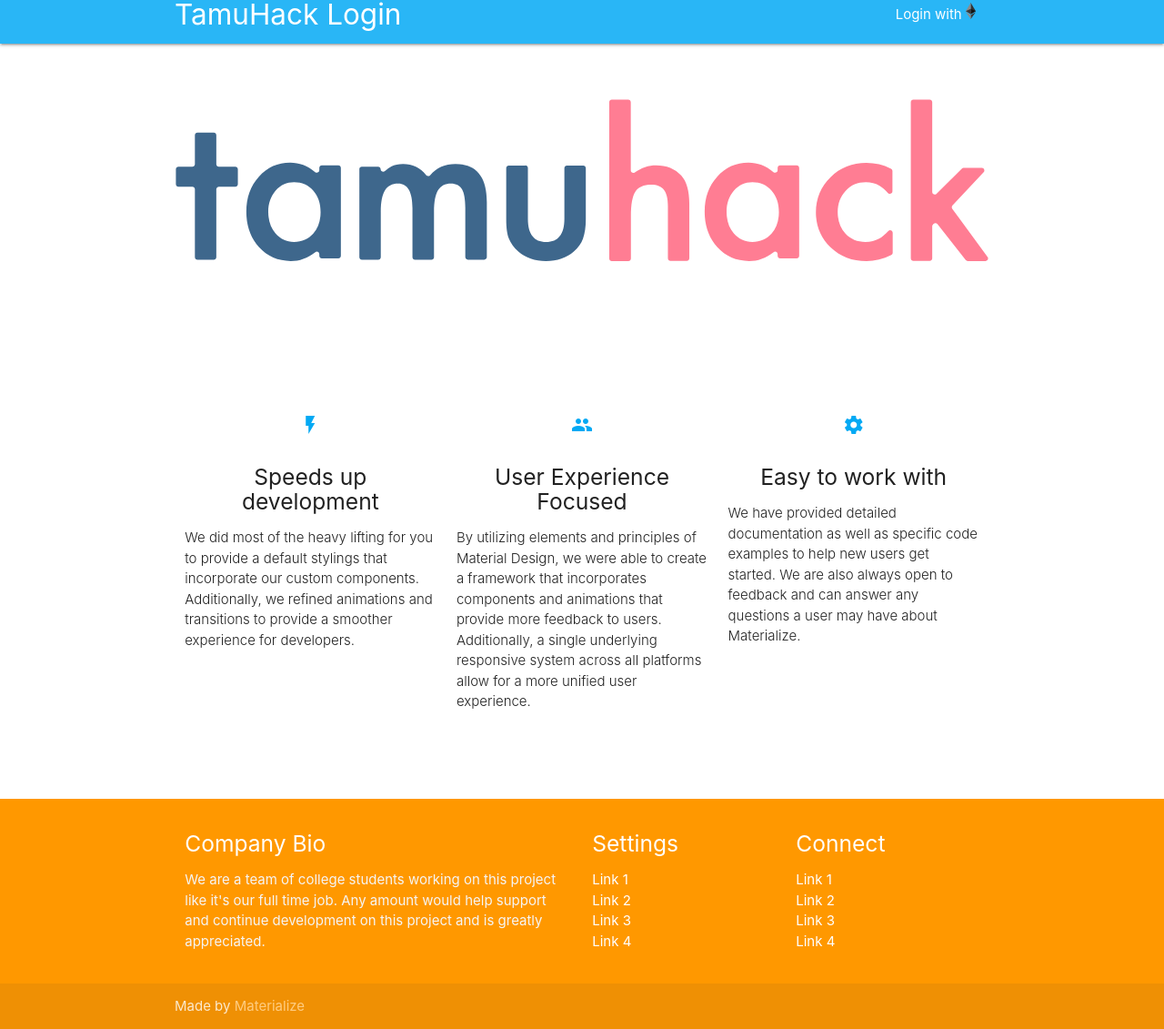
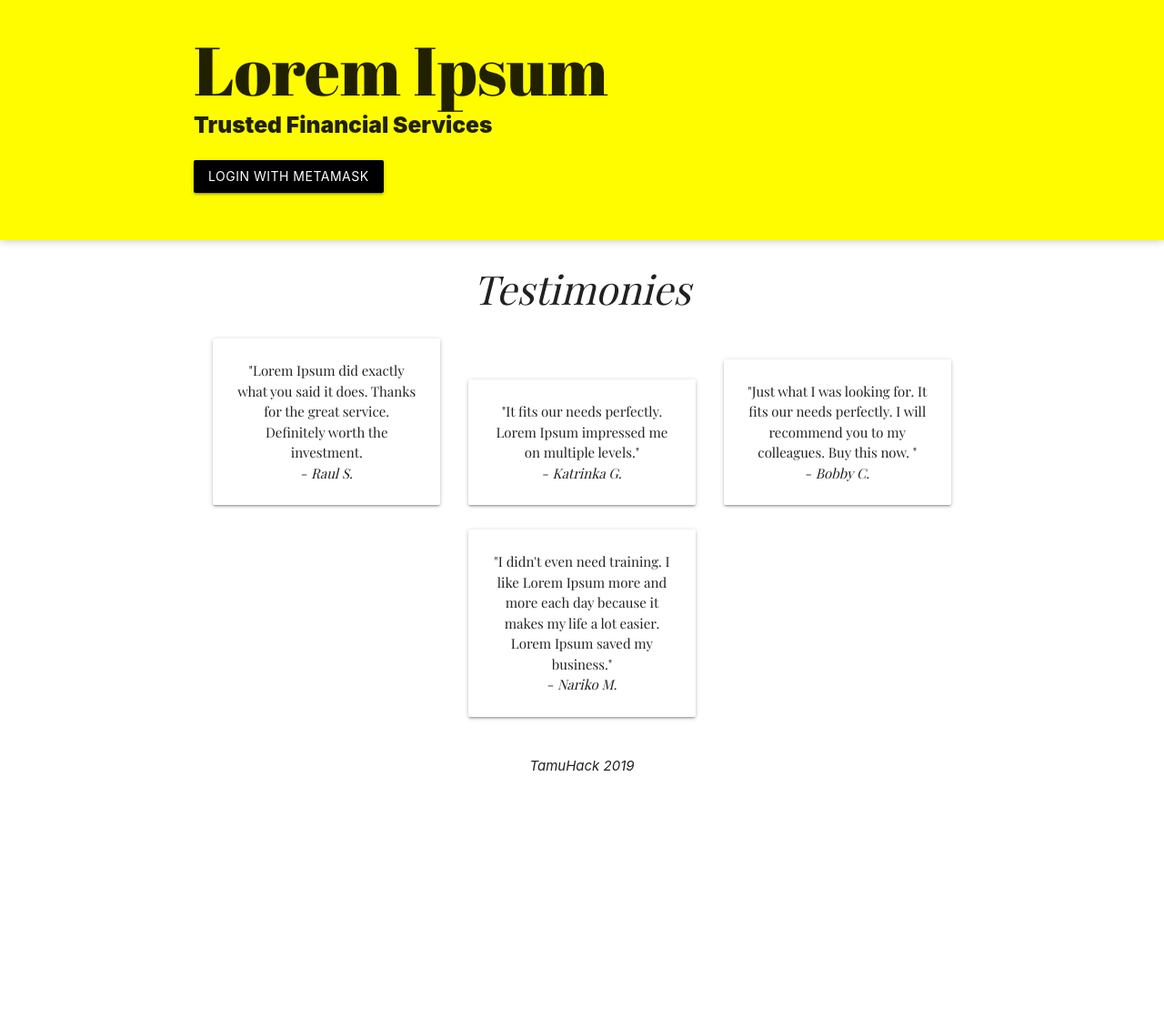
Before and after one commit to WestonReed/TamuHack-Login, a website: page static/index.html in a window 1280 px wide. Shown: the part 16-1147 px from the top of the page at 91% size. After the commit the page ends 900 px from the top, so only its background shows below. Drawn offline with nearby package versions, Linux system fonts and the light colour scheme; a web font is replaced by a local one.

Commit message:
new index

```diff
--- a/static/index.html
+++ b/static/index.html
@@ -6,116 +6,87 @@
   <title>TamuHack Login</title>
 
   <!-- CSS  -->
-  <link href="https://fonts.googleapis.com/icon?family=Material+Icons" rel="stylesheet">
-  <link href="css/materialize.min.css" type="text/css" rel="stylesheet" media="screen,projection"/>
-  <link href="css/style.css" type="text/css" rel="stylesheet" media="screen,projection"/>
+  <link rel="stylesheet" href="css/materialize.min.css">
+  <script src="https://cdnjs.cloudflare.com/ajax/libs/materialize/1.0.0/js/materialize.min.js"></script>
+  <link href="https://fonts.googleapis.com/css?family=Abril+Fatface|Playfair+Display:400,400i,700,700i" rel="stylesheet">
+  <style>
+
+    .hero {
+      background: #fffc00;
+      padding: 2rem;
+      height: 35vh;
+      box-shadow: rgba(0,0,0,0.25) 0px 0px 10px;
+    }
+    .hero h1 {
+      font-family: 'Abril Fatface', serif;
+      font-size: 5.0rem;
+      margin-top: 0;
+    }
+    .hero h1.title {
+      margin-bottom: 0;
+    }
+    .hero h5.subtitle {
+      margin-top: 0.4rem;
+      margin-bottom: 1.68rem;
+      font-weight: 900;
+    }
+    .eth-ico {
+      color: rgba(0,0,0,0)!important;
+      height: 15px;
+      width: 15px;
+      background: url("ethereum-1.svg")
+    }
+    .content {
+      font-family: 'Playfair Display', serif;
+    }
+    .content h3 {
+      font-style: italic;
+    }
+    .testimonies .card-panel {
+      display: inline-block;
+      margin: 0.9rem;
+      /* min-height: 170px; */
+      max-width: 250px;
+    }
+    .container.foot {
+      font-style: italic;
+      padding-top: 2rem;
+      padding-bottom: 2rem;
+    }
+
+  </style>
 </head>
 <body>
-  <nav class="light-blue lighten-1" role="navigation">
-    <div class="nav-wrapper container"><a id="logo-container" href="#" class="brand-logo">TamuHack Login</a>
-
-      <ul class="right hide-on-med-and-down">
-        <li><a href="login.html">Login with <img style="height:18px" src="ethereum-1.svg"></a></li>
-      </ul>
-
-      <ul id="nav-mobile" class="sidenav">
-        <li><a href="login.html">Login with <img style="height:18px" src="ethereum-1.svg"></a></li>
-      </ul>
-      <a href="#" data-target="nav-mobile" class="sidenav-trigger"><i class="material-icons">menu</i></a>
-    </div>
-  </nav>
-  <div class="section no-pad-bot" id="index-banner">
+  <div class="hero valign-wrapper">
     <div class="container">
-      <br><br>
-      <img src="tamuhack.svg" alt="TamuHack">
-      <div class="row center">
-      </div>
-      <div class="row center">
-      </div>
-      <br><br>
-
+      <h1 class="title">Lorem Ipsum</h1>
+      <h5 class="subtitle">Trusted Financial Services</h5>
+      <a class="waves-effect waves-light btn black white-text">Login with Metamask</a>
     </div>
   </div>
-
-
-  <div class="container">
-    <div class="section">
-
-      <!--   Icon Section   -->
-      <div class="row">
-        <div class="col s12 m4">
-          <div class="icon-block">
-            <h2 class="center light-blue-text"><i class="material-icons">flash_on</i></h2>
-            <h5 class="center">Speeds up development</h5>
-
-            <p class="light">We did most of the heavy lifting for you to provide a default stylings that incorporate our custom components. Additionally, we refined animations and transitions to provide a smoother experience for developers.</p>
-          </div>
-        </div>
-
-        <div class="col s12 m4">
-          <div class="icon-block">
-            <h2 class="center light-blue-text"><i class="material-icons">group</i></h2>
-            <h5 class="center">User Experience Focused</h5>
-
-            <p class="light">By utilizing elements and principles of Material Design, we were able to create a framework that incorporates components and animations that provide more feedback to users. Additionally, a single underlying responsive system across all platforms allow for a more unified user experience.</p>
-          </div>
-        </div>
-
-        <div class="col s12 m4">
-          <div class="icon-block">
-            <h2 class="center light-blue-text"><i class="material-icons">settings</i></h2>
-            <h5 class="center">Easy to work with</h5>
-
-            <p class="light">We have provided detailed documentation as well as specific code examples to help new users get started. We are also always open to feedback and can answer any questions a user may have about Materialize.</p>
-          </div>
-        </div>
+  <div class="container center-align content">
+    <h3>Testimonies</h3>
+    <div class="testimonies">
+      <div class="card-panel">
+          "Lorem Ipsum did exactly what you said it does. Thanks for the great service. Definitely worth the investment.<br>
+          - <i>Raul S.</i>
       </div>
-
-    </div>
-    <br><br>
-  </div>
-
-  <footer class="page-footer orange">
-    <div class="container">
-      <div class="row">
-        <div class="col l6 s12">
-          <h5 class="white-text">Company Bio</h5>
-          <p class="grey-text text-lighten-4">We are a team of college students working on this project like it's our full time job. Any amount would help support and continue development on this project and is greatly appreciated.</p>
-
-
-        </div>
-        <div class="col l3 s12">
-          <h5 class="white-text">Settings</h5>
-          <ul>
-            <li><a class="white-text" href="#!">Link 1</a></li>
-            <li><a class="white-text" href="#!">Link 2</a></li>
-            <li><a class="white-text" href="#!">Link 3</a></li>
-            <li><a class="white-text" href="#!">Link 4</a></li>
-          </ul>
-        </div>
-        <div class="col l3 s12">
-          <h5 class="white-text">Connect</h5>
-          <ul>
-            <li><a class="white-text" href="#!">Link 1</a></li>
-            <li><a class="white-text" href="#!">Link 2</a></li>
-            <li><a class="white-text" href="#!">Link 3</a></li>
-            <li><a class="white-text" href="#!">Link 4</a></li>
-          </ul>
-        </div>
+      <div class="card-panel">
+          "It fits our needs perfectly. Lorem Ipsum impressed me on multiple levels."<br>
+          - <i>Katrinka G.</i>
+      </div>
+      <div class="card-panel">
+          "Just what I was looking for. It fits our needs perfectly. I will recommend you to my colleagues. Buy this now. "<br>
+          - <i>Bobby C.</i>
+      </div>
+      <div class="card-panel">
+          "I didn't even need training. I like Lorem Ipsum more and more each day because it makes my life a lot easier. Lorem Ipsum saved my business."<br>
+          - <i>Nariko M.</i>
       </div>
     </div>
-    <div class="footer-copyright">
-      <div class="container">
-      Made by <a class="orange-text text-lighten-3" href="http://materializecss.com">Materialize</a>
-      </div>
-    </div>
-  </footer>
-
-
-  <!--  Scripts-->
-  <script src="https://code.jquery.com/jquery-2.1.1.min.js"></script>
-  <script src="../../bin/materialize.js"></script>
-  <script src="js/init.js"></script>
-
-  </body>
+  </div>
+  <div class="container center-align foot">
+    TamuHack 2019
+  </div>
+</body>
 </html>
```
